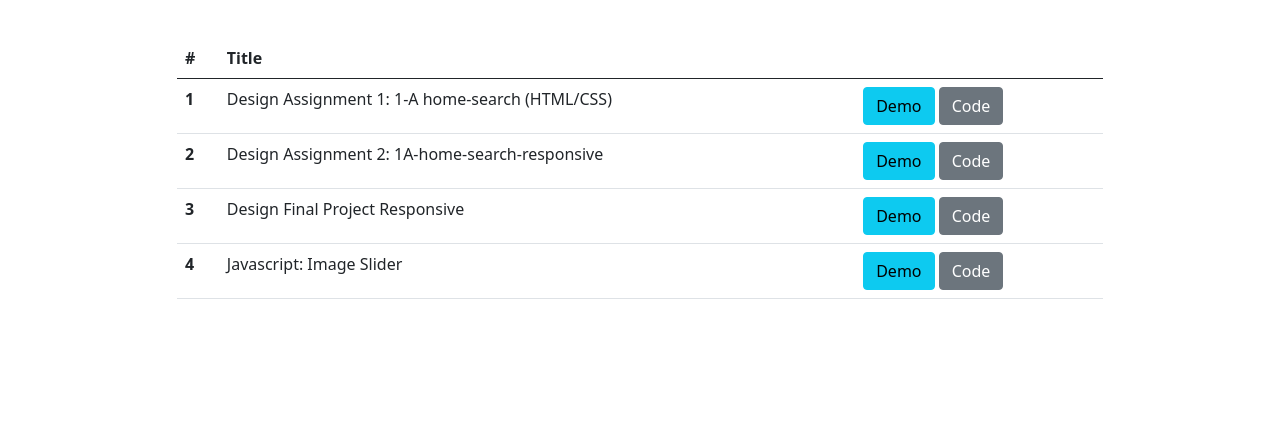
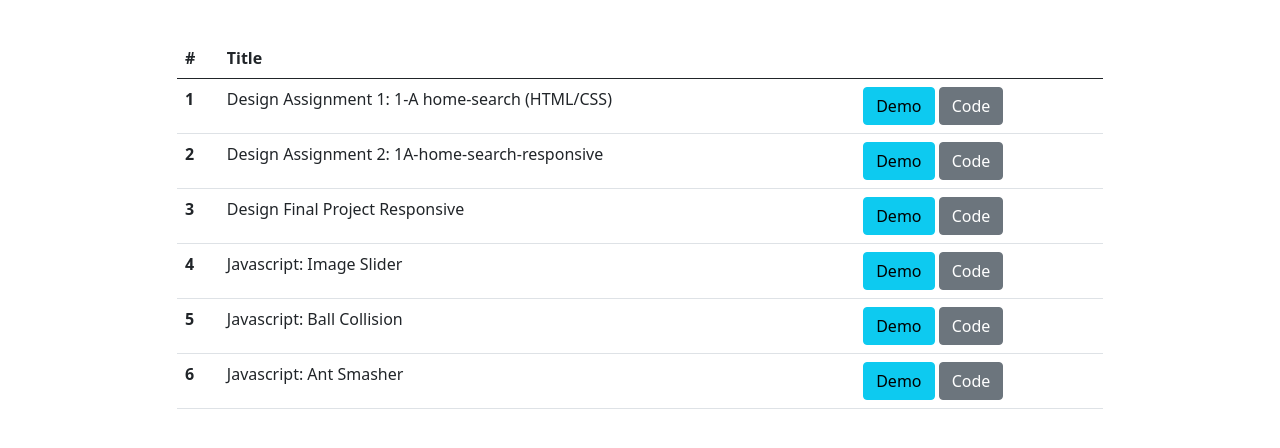
Before and after one commit to Surajgaire0/Surajgaire0.github.io, a plain HTML site: page index.html in a window 1280 px wide. Shown: the part 60-508 px from the top of the page. Drawn offline with nearby package versions, Linux system fonts and the light colour scheme.

Commit message:
Update link

```diff
--- a/index.html
+++ b/index.html
@@ -65,6 +65,25 @@
                                         href='https://github.com/Surajgaire0/Image-Slider'>Code</a>
                                 </td>
                             </tr>
+                            <tr>
+                                <th scope="row">5</th>
+                                <td>Javascript: Ball Collision</td>
+                                <td>
+                                    <a class="btn btn-info"
+                                        href='https://surajgaire0.github.io/Ball-Collision/'>Demo</a>
+                                    <a class="btn btn-secondary"
+                                        href='https://github.com/Surajgaire0/Ball-Collision'>Code</a>
+                                </td>
+                            </tr>
+                            <tr>
+                                <th scope="row">6</th>
+                                <td>Javascript: Ant Smasher</td>
+                                <td>
+                                    <a class="btn btn-info" href='https://surajgaire0.github.io/Ant-Smasher/'>Demo</a>
+                                    <a class="btn btn-secondary"
+                                        href='https://github.com/Surajgaire0/Ant-Smasher'>Code</a>
+                                </td>
+                            </tr>
                         </tbody>
                     </table>
                 </div>
```
